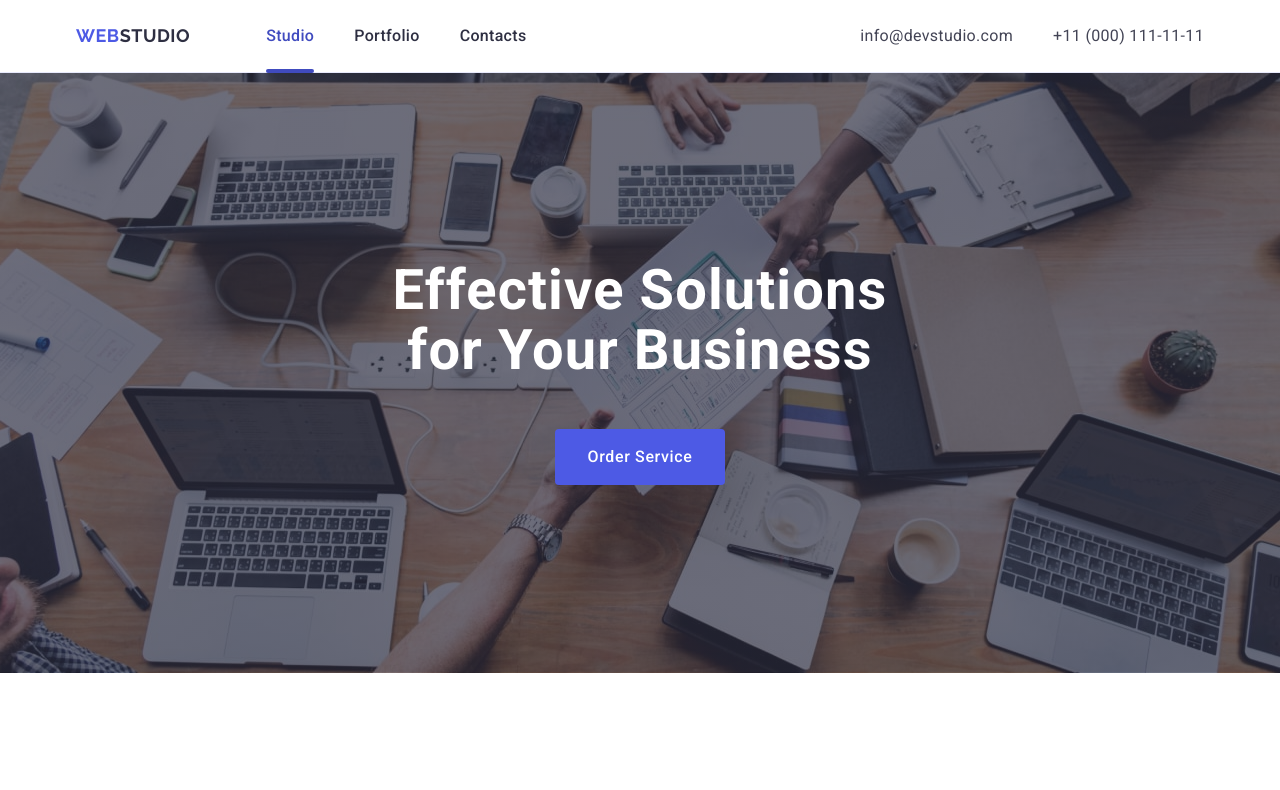
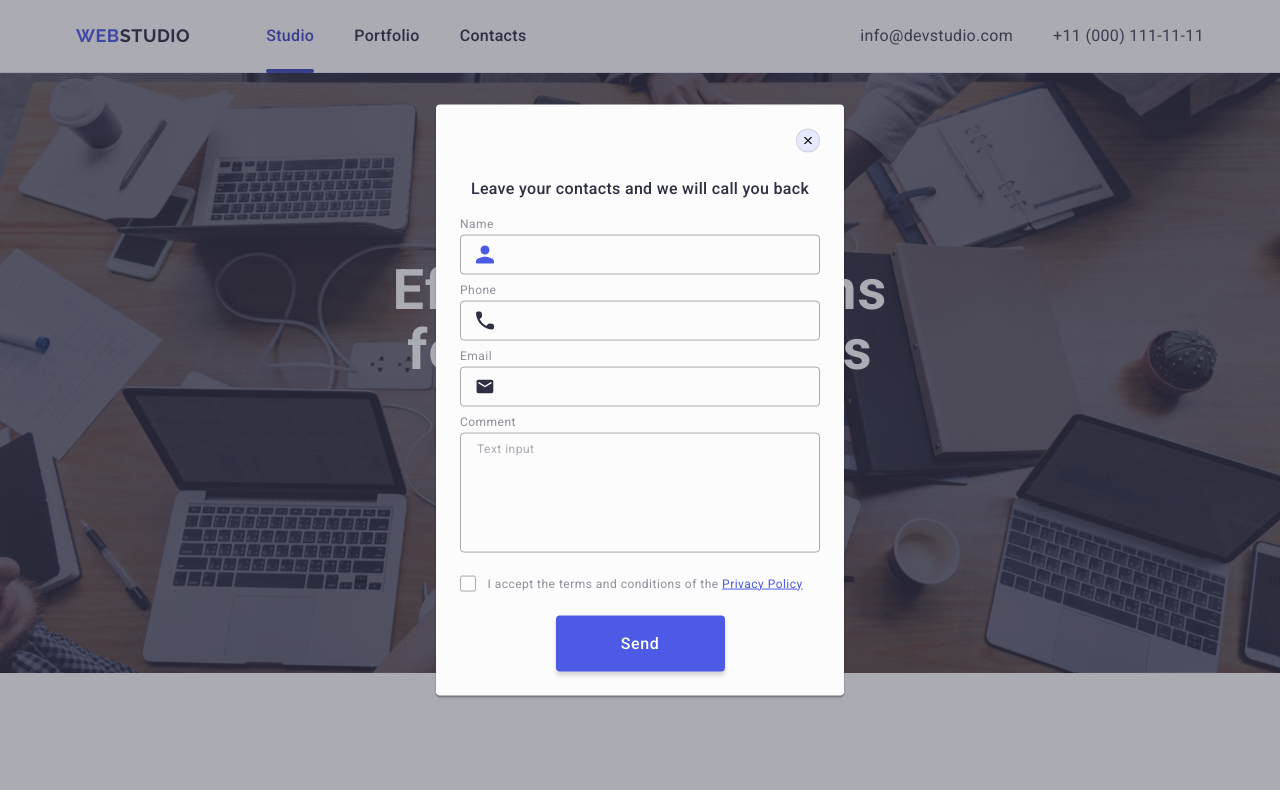
Before and after one commit to Blueghost7/goit-markup-hw-05, a plain HTML site: page index.html in a window 1280 px wide. Shown: the top 790 px of the page. Drawn offline with nearby package versions, Linux system fonts and the light colour scheme.

Commit message:
edits backdrop

```diff
--- a/css/styles.css
+++ b/css/styles.css
@@ -39,6 +39,7 @@ p {
 
 button {
     cursor: pointer;
+    border: none;
 }
 
 .container {
@@ -646,9 +647,12 @@ button {
     height: 100%;
     background-color: rgba(46, 47, 66, 0.40);
 
-    opacity: 0;
+    /* opacity: 0;
     visibility: hidden;
-    pointer-events: none;
+    pointer-events: none; */
+
+    transition: opacity 250ms cubic-bezier(0.4, 0, 0.2, 1),
+        visibility 250ms cubic-bezier(0.4, 0, 0.2, 1);
 }
 
 .backdrop.is-open {
@@ -668,9 +672,16 @@ button {
     padding: 72px 24px 24px 24px;
     border-radius: 4px;
     background: #FCFCFC;
+    box-shadow: 0px 1px 1px rgba(0, 0, 0, 0.14),
+        0px 1px 3px rgba(0, 0, 0, 0.12),
+        0px 2px 1px rgba(0, 0, 0, 0.2);
+    transition: transform 250ms cubic-bezier(0.4, 0, 0.2, 1);
 }
 
 .close-button {
+    display: flex;
+    justify-content: center;
+    align-items: center;
     position: absolute;
     top: 24px;
     right: 24px;
@@ -678,7 +689,7 @@ button {
     height: 24px;
     border-radius: 50%;
     background-color: #E7E9FC;
-    border: none;
+    border: 1px solid rgba(0, 0, 0, 0.1);
     padding: 0;
     line-height: 0;
     transition: background-color 250ms cubic-bezier(0.4, 0, 0.2, 1);
@@ -686,7 +697,7 @@ button {
 
 .close-btn-icon {
     stroke: rgba(0, 0, 0, 0.10);
-    transition: fill 250ms ease-out;
+    transition: fill 250ms cubic-bezier(0.4, 0, 0.2, 1);
 }
 
 .close-button:hover,
@@ -709,8 +720,8 @@ button {
     margin-bottom: 16px;
 }
 
-.order-form-input-wrapper {
-    position: relative;
+.order-form-field-wraper {
+    margin-bottom: 8px;
 }
 
 .order-form-field-label {
@@ -718,13 +729,13 @@ button {
     color: #8E8F99;
     font-size: 12px;
     font-weight: 400;
-    line-height: 1.2;
+    line-height: 1.17;
     letter-spacing: 0.04em;
     margin-bottom: 4px;
 }
 
 .order-form-input-wrapper {
-    margin-bottom: 8px;
+    position: relative;
 }
 
 .order-form-input {
@@ -734,7 +745,8 @@ button {
     border-radius: 4px;
     border: 1px solid rgba(46, 47, 66, 0.40);
     padding-left: 38px;
-    transition: border-color 250ms cubic-bezier(0.4, 0, 0.2, 1);
+    background-color: transparent;
+    outline: transparent transition:border-color 250ms cubic-bezier(0.4, 0, 0.2, 1);
 }
 
 .order-form-input:focus {
@@ -755,12 +767,16 @@ button {
     fill: #4D5AE5;
 }
 
+.order-form-texteria-wraper {
+    margin-bottom: 16px;
+}
+
 .order-form-coment {
     width: 100%;
     height: 120px;
     font-size: 12px;
     font-weight: 400;
-    line-height: 1.2;
+    line-height: 1.17;
     letter-spacing: 0.04em;
     padding-top: 8px;
     padding-left: 16px;
@@ -770,8 +786,10 @@ button {
     border: 1px solid rgba(46, 47, 66, 0.40);
     color: rgba(46, 47, 66, 0.40);
     resize: none;
-    transition: border-color 250ms;
-    margin-bottom: 16px;
+    background-color: transparent;
+    outline: transparent;
+    transition: border-color 250ms cubic-bezier(0.4, 0, 0.2, 1);
+    ;
 }
 
 .order-form-coment::placeholder {
@@ -783,15 +801,18 @@ button {
     border-color: #4D5AE5;
 }
 
+.order-form-checkbox-wrapper {
+    margin-bottom: 24px;
+}
+
 
 .order-form-checkbox-label {
     display: inline-block;
     color: #8E8F99;
     font-size: 12px;
     font-weight: 400;
-    line-height: 1.2;
+    line-height: 1.17;
     letter-spacing: 0.04em;
-    margin-bottom: 24px;
 }
 
 .order-form-link {
@@ -809,12 +830,14 @@ button {
     cursor: pointer;
     fill: transparent;
     margin-right: 8px;
+    transition: background-color 250ms cubic-bezier(0.4, 0, 0.2, 1),
+        border 250ms cubic-bezier(0.4, 0, 0.2, 1),
+        fill 250ms cubic-bezier(0.4, 0, 0.2, 1);
 }
 
 .order-form-checkbox:checked+.order-form-checkbox-label>.order-form-castom-checkbox {
     background-color: #404BBF;
-    border-color: #404BBF;
-    fill: #F4F4FD;
+    border: none fill: #F4F4FD;
 }
 
 .order-form-checkbox:focus+.order-form-checkbox-label>.order-form-castom-checkbox {
@@ -834,9 +857,16 @@ button {
     font-weight: 500;
     line-height: 1.5;
     letter-spacing: 0.04em;
+    border: none;
     border-radius: 4px;
     background: #4D5AE5;
     box-shadow: 0px 4px 4px 0px rgba(0, 0, 0, 0.15);
     margin-left: auto;
     margin-right: auto;
+    background-color 250ms cubic-bezier(0.4, 0, 0.2, 1);
 }
+
+.order-form-button:hover,
+.order-form-button:focus {
+    background-color: #404BBF;
+}
--- a/index.html
+++ b/index.html
@@ -482,7 +482,7 @@
     <!-- backdrop with modal window -->
     <div class="backdrop">
         <div class="modal">
-            <button class="close-button">
+            <button class="close-button button" type="button">
                 <svg class="close-btn-icon" width="8" height="8" aria-label="modal close icon">
                     <use href="./images/icons.svg#icon-modal-close"></use>
                 </svg>
@@ -492,9 +492,9 @@
                 <div class="order-form-field-wraper">
                     <label class="order-form-field-label" for="user-name">Name</label>
                     <div class="order-form-input-wrapper">
-                        <input class="order-form-input" type="text" id="user-name" name="user_name"
+                        <input class="order-form-input" type="text" id="user-name" name="user-name"
                             pattern="[a-zA-zа-яА-ЯіІїЇєЄ']+" title="Misha" required>
-                        <svg class="order-form-field-icon" width="18" height="18">
+                        <svg class="order-form-field-icon" width="18" height="24">
                             <use href="./images/icons.svg#icon-form-name"></use>
                         </svg>
                     </div>
@@ -518,14 +518,14 @@
                         </svg>
                     </div>
                 </div>
-                <div class="order-form-field-wraper">
-                    <label class="order-form-field-label" for="user_coments">Comment</label>
-                    <textarea class="order-form-coment" name="user_coments" id="user-coment"
+                <div class="order-form-texteria-wraper">
+                    <label class="order-form-field-label" for="user-comment">Comment</label>
+                    <textarea class="order-form-coment" name="user-comment" id="user-comment"
                         placeholder="Text input"></textarea>
                 </div>
                 <div class="order-form-checkbox-wrapper">
                     <input class="order-form-checkbox visually-hidden" type="checkbox" id="user-privacy"
-                        name="user_privacy" value="true" required>
+                        name="user-privacy" value="true" required>
                     <label for="user-privacy" class="order-form-checkbox-label">
                         <span class="order-form-castom-checkbox">
                             <svg class="order-form-checkbox-icon" width="10" height="8">
@@ -536,7 +536,7 @@
                             Policy</a>
                     </label>
                 </div>
-                <button class="order-form-button" type="submit">Send</button>
+                <button class="order-form-button button" type="submit">Send</button>
             </form>
         </div>
     </div>
```
